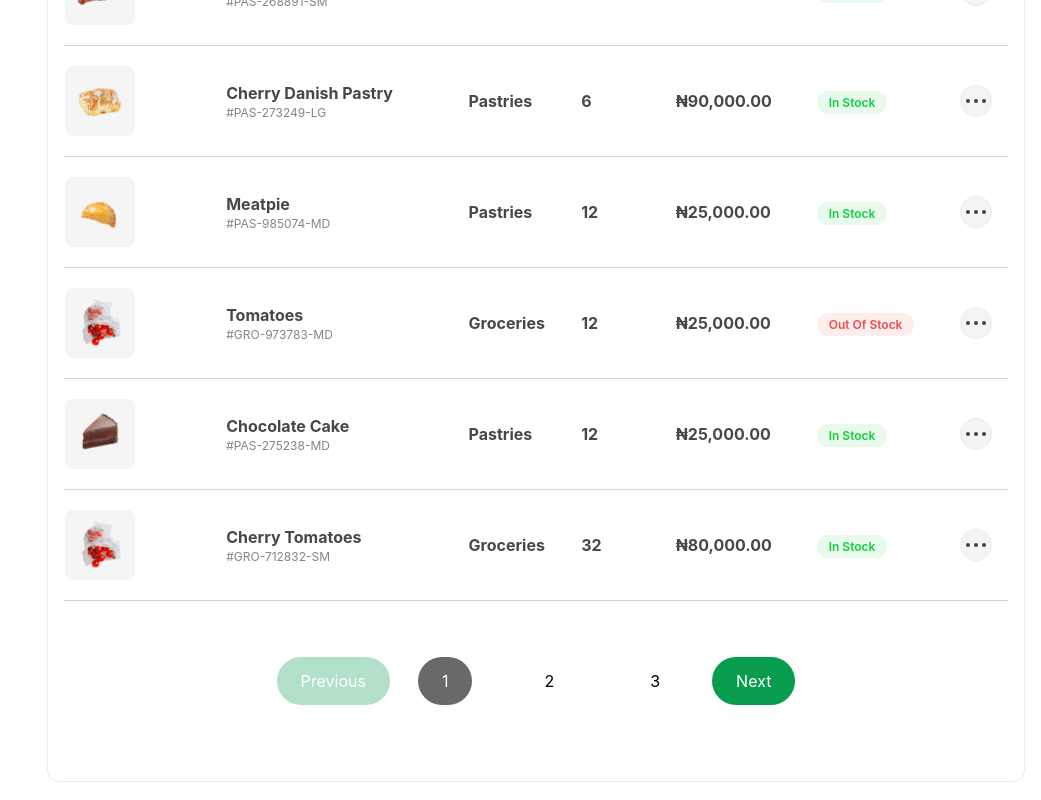
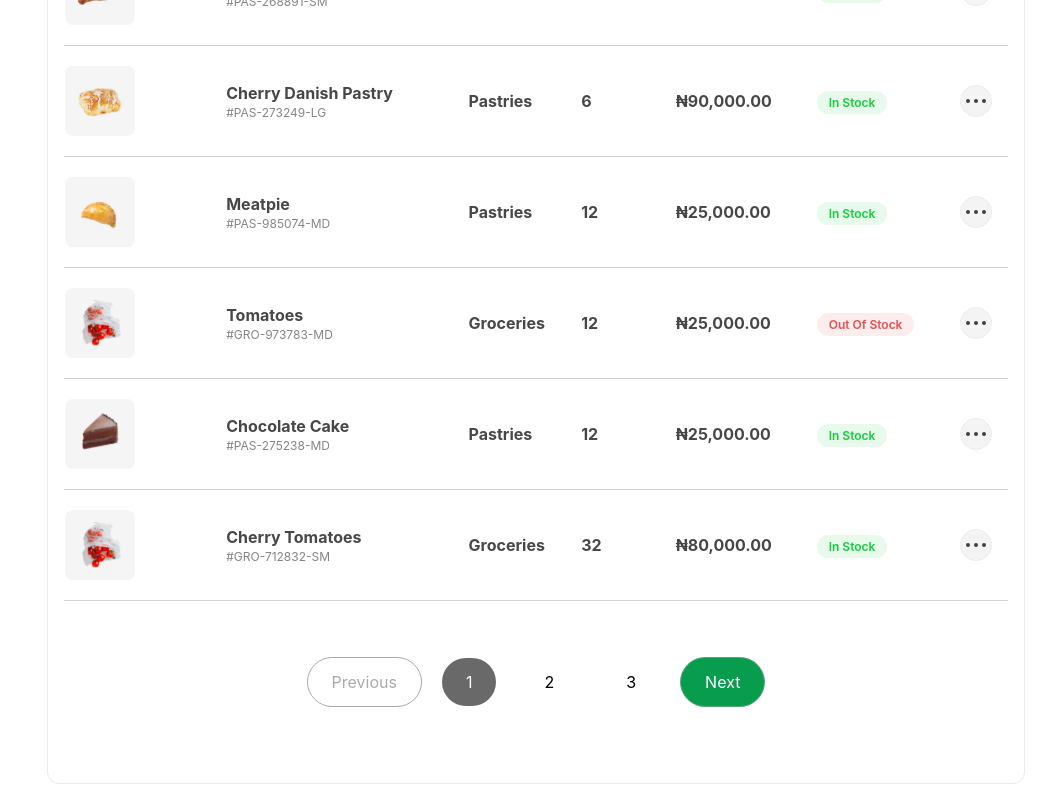
Before and after one commit to Nourify-develop/Nourify, a Next.js app: page /admin/products in a window 1280 px wide. Shown: the part 883-1683 px from the top of the page, without its empty margins (239-1280 px from the left). Built offline with nearby package versions, Linux system fonts and the light colour scheme; a web font is replaced by a local one.

Commit message:
fix: updated the admin page as requested

```diff
--- a/src/app/shop/components/ui/pagination.tsx
+++ b/src/app/shop/components/ui/pagination.tsx
@@ -13,7 +13,7 @@ export const Pagination: React.FC<{
         <button
           key={1}
           onClick={() => onPageChange(1)}
-          className={`px-3 md:px-4 lg:px-6 py-2 md:py-3 text-sm lg:text-base mx-1 md:mx-3 lg:mx-5  rounded-[3.125rem] ${
+          className={`px-3 md:px-6  py-2 md:py-3 text-sm lg:text-base mx-1  rounded-[3.125rem] ${
             currentPage === 1 ? "bg-brown-1 text-white" : ""
           }`}
         >
@@ -33,7 +33,7 @@ export const Pagination: React.FC<{
         <button
           key={i}
           onClick={() => onPageChange(i)}
-          className={`px-3 md:px-4 lg:px-6 py-2 md:py-3 text-sm lg:text-base mx-1 md:mx-3 lg:mx-5  rounded-[3.125rem] ${
+          className={`px-3 md:px-6  py-2 md:py-3 text-sm lg:text-base mx-1  rounded-[3.125rem] ${
             currentPage === i ? "bg-brown-1 text-white" : ""
           }`}
         >
@@ -49,7 +49,7 @@ export const Pagination: React.FC<{
         <button
           key={totalPages}
           onClick={() => onPageChange(totalPages)}
-          className={`px-3 md:px-4 lg:px-6 py-2 md:py-3 text-sm lg:text-base mx-1 md:mx-3 lg:mx-5  rounded-[3.125rem] ${
+          className={`px-3 md:px-6  py-2 md:py-3 text-sm lg:text-base mx-1  rounded-[3.125rem] ${
             currentPage === totalPages ? "bg-brown-1 text-white" : ""
           }`}
         >
@@ -62,11 +62,11 @@ export const Pagination: React.FC<{
   };
 
   return (
-    <div className="flex items-center justify-center mt-4 gap-2">
+    <div className="flex items-center justify-center gap-x-4">
       <button
         onClick={() => onPageChange(currentPage - 1)}
         disabled={currentPage === 1}
-        className="px-3 md:px-4 lg:px-6 py-2 md:py-3 text-sm lg:text-base  text-white  rounded-[3.125rem] disabled:opacity-30 bg-green-1 hover:bg-green-1/80"
+        className="px-3 md:px-6 py-2 md:py-3 text-sm lg:text-base  text-white  rounded-[3.125rem] disabled:bg-white disabled:text-gray-13 border-[1px] disabled:cursor-not-allowed disabled:border-gray-13 bg-green-1 hover:bg-green-1/80"
       >
         Previous
       </button>
@@ -74,7 +74,7 @@ export const Pagination: React.FC<{
       <button
         onClick={() => onPageChange(currentPage + 1)}
         disabled={currentPage === totalPages}
-        className="px-3 md:px-4 lg:px-6 py-2 md:py-3 text-sm lg:text-base  text-white  rounded-[3.125rem] disabled:opacity-30 bg-green-1 hover:bg-green-1/80"
+        className="px-3 md:px-4 lg:px-6 py-2 md:py-3 text-sm lg:text-base  text-white  rounded-[3.125rem] disabled:bg-white disabled:text-gray-13 border-[1px] disabled:cursor-not-allowed disabled:border-gray-13 bg-green-1 hover:bg-green-1/80"
       >
         Next
       </button>
--- a/tailwind.config.ts
+++ b/tailwind.config.ts
@@ -43,6 +43,7 @@ const config: Config = {
           "10": "#F5F5F5",
           "11": "#F2F1F6",
           "12": "#585858",
+          "13":"#AAAAAA",
           light: "#EBEBEB",
           "light-2": "#ECECEC",
         },
```
